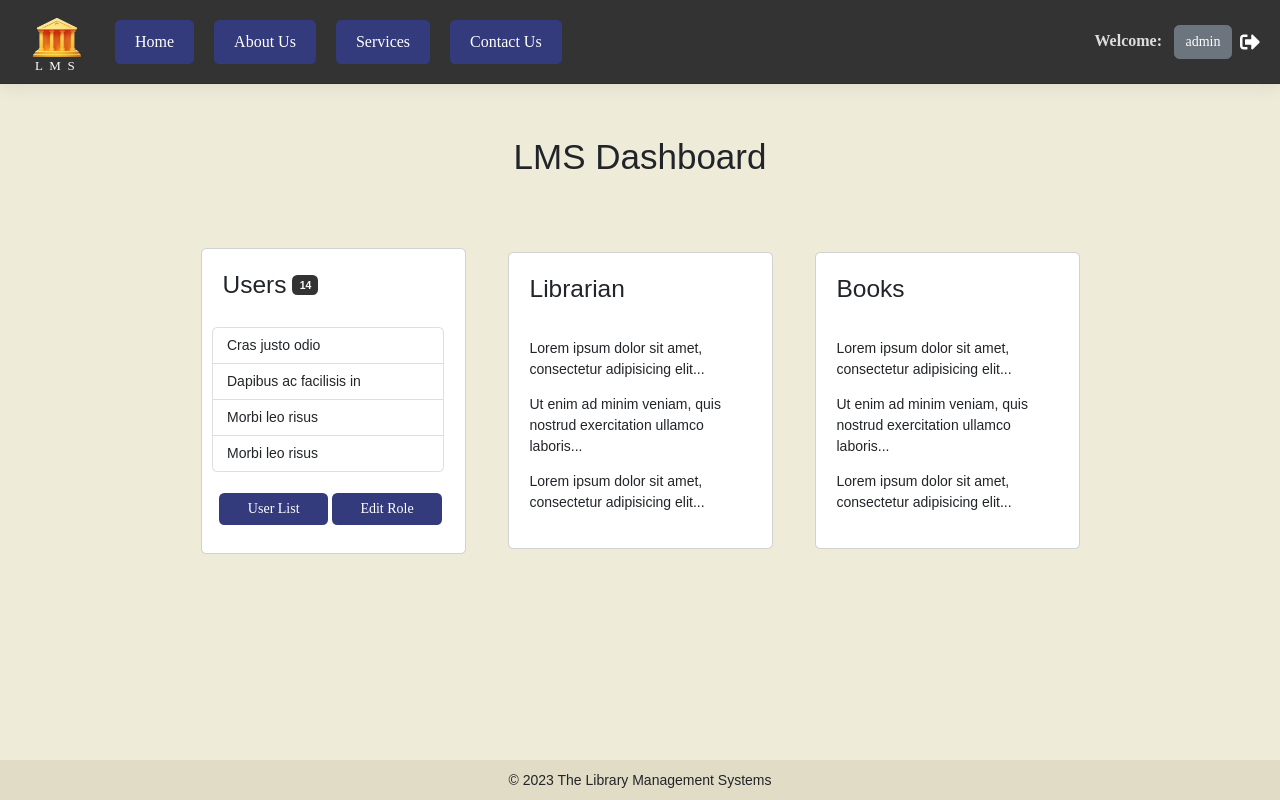
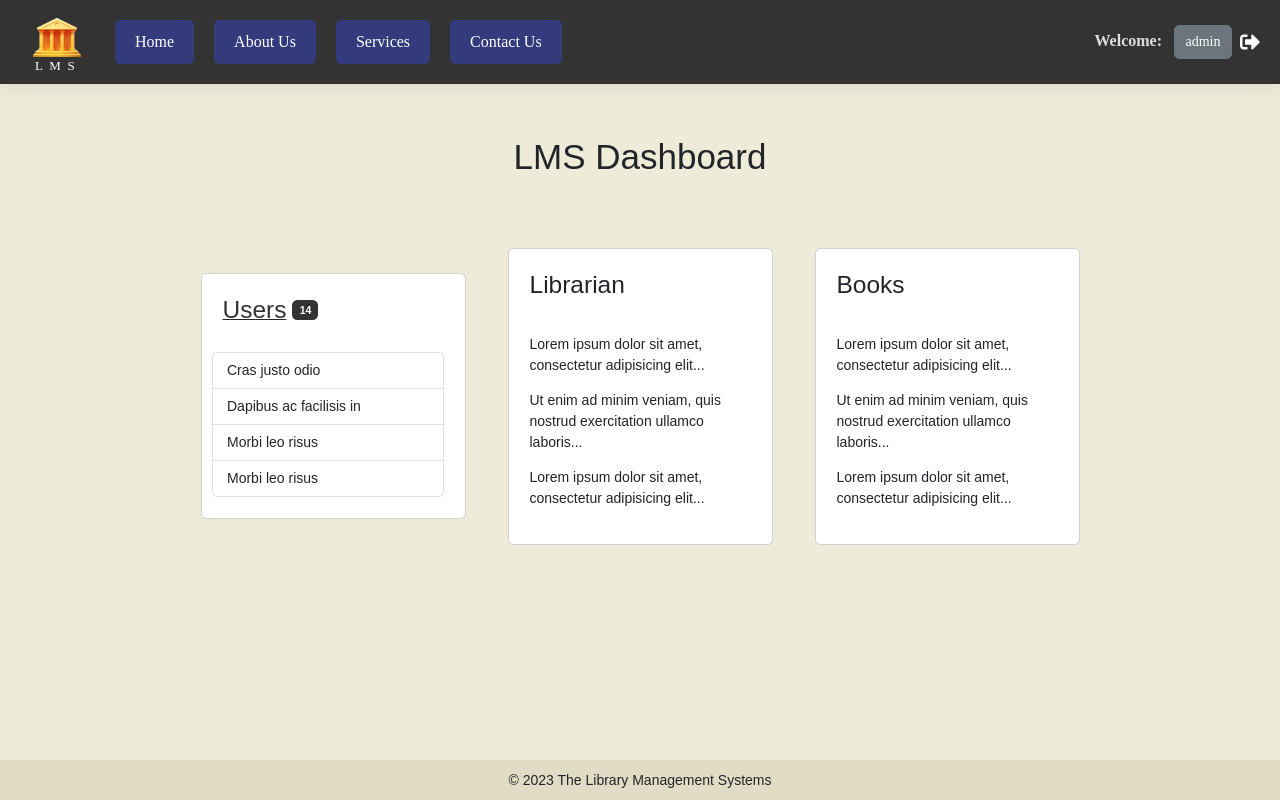
Before and after one commit to devalleytech/library-management-systems, a React (Create React App) app: page /dashboard in a window 1280 px wide. Built offline with nearby package versions, Linux system fonts and the light colour scheme; sample sign-in values are in the browser's storage.

Commit message:
change in designs

```diff
--- a/src/Components/Dashboard/Dashboard.css
+++ b/src/Components/Dashboard/Dashboard.css
@@ -50,3 +50,8 @@ span.badge.bg-primary.badge-pill {
 .container.main {
     padding: 10px 40px 0 40px;
 }
+.title a {
+    color: #333;
+    text-decoration: none;
+    font-family: cursive;
+}
--- a/src/Components/Dashboard/Dashboard.js
+++ b/src/Components/Dashboard/Dashboard.js
@@ -17,8 +17,10 @@ const Dashboard = () => {
             <div className="row d-flex justify-content-center align-items-center">
               <div className="col-sm-3 mx-4 card p-4">
                 <div className="row ">
-                  <div className="col-sm-12 mb-2"><h3>Users</h3><span className="badge bg-primary badge-pill">14</span></div>
-                  {/* <div className="col-sm-1 mt-1 mb-2"></div> */}
+                  <div className="col-sm-12 mb-2 title">
+                    <Link to="/dashboard/list"><h3>Users</h3></Link>
+                    <span className="badge bg-primary badge-pill">14</span>
+                  </div>
                   <ul className="list-group mt-4">
                     <li className="list-group-item d-flex justify-content-between align-items-center">
                       Cras justo odio
@@ -37,13 +39,6 @@ const Dashboard = () => {
                       <span className="badge badge-primary badge-pill">1</span>
                     </li>
                   </ul>
-                </div>
-                <div className="row mb-2">
-                  <div className="col-sm-12 userLink px-2 mt-4">
-                    <Link to="/dashboard/list"><button className="btn btn-warning">User List</button></Link>
-                    &nbsp;
-                    <Link to="/"><button className="btn btn-warning">Edit Role</button></Link>
-                  </div>
                 </div>
               </div>
               <div className="col-sm-3 mx-4 card p-4">
```
